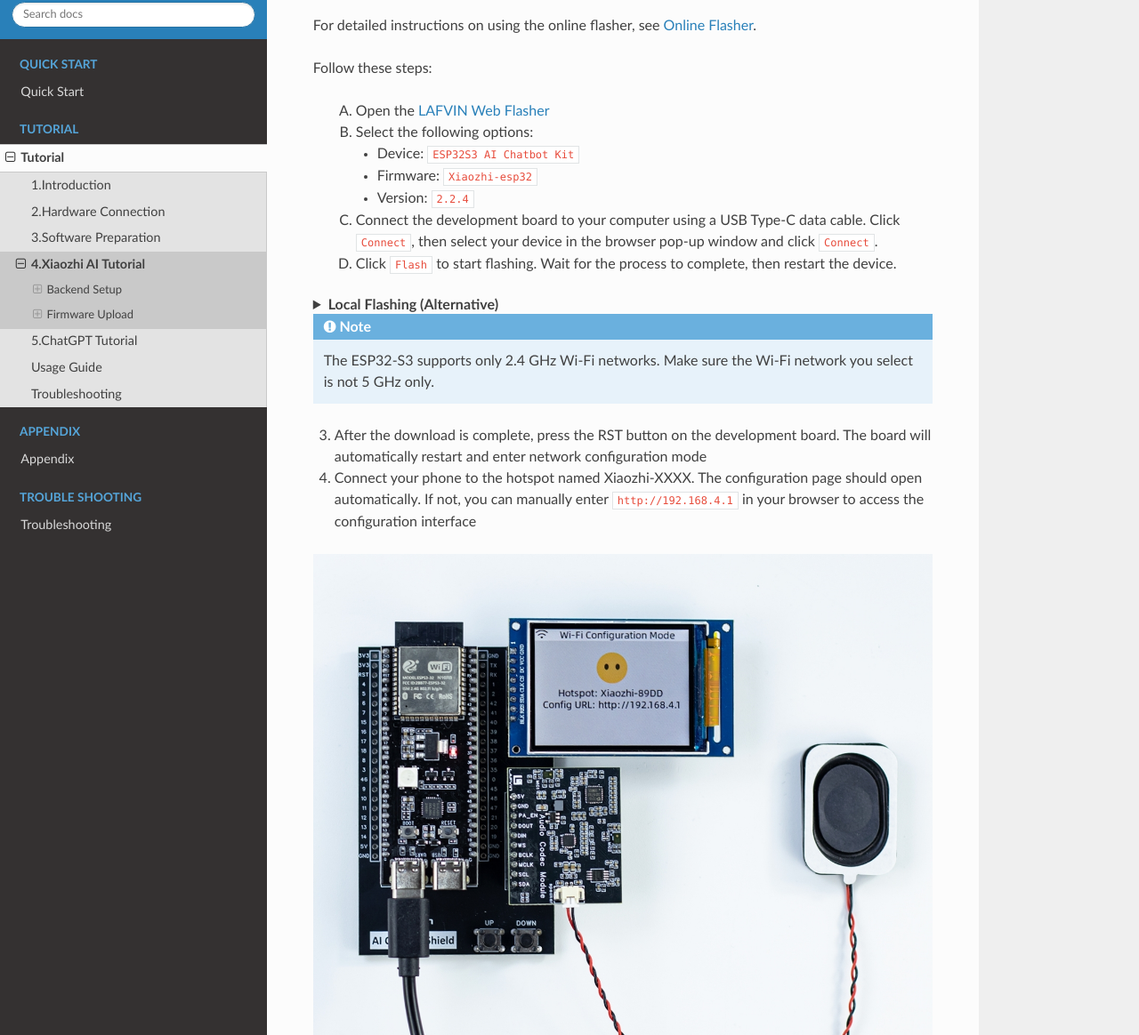
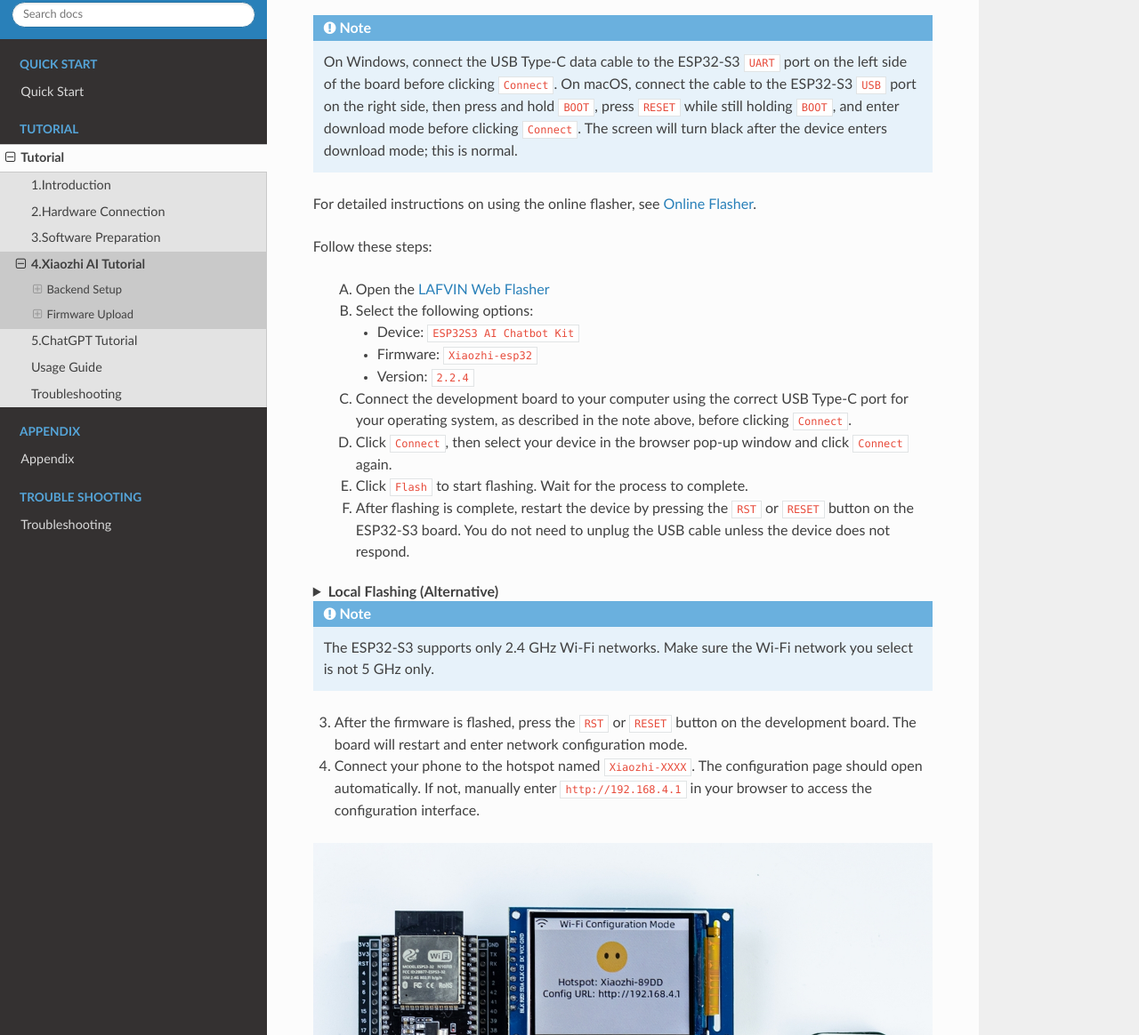
Before and after one commit to lafvintech/LAFVIN-AI-Chatbot, a Sphinx documentation site: the page built from docs/source/Tutorial/4.xiaozhi_ai.rst, in a window 1280 px wide and 1400 px high, scrolled down 4801 px. Shown: the part 236-1400 px from the top of the window at 89% size. Built offline with Sphinx 7.4.7 and the Read the Docs theme 3.1.0, drawn with Linux system fonts in a browser that asks for light colours; some of the changed text lies outside the part shown.

Commit message:
增加macos在线烧录说明;增加下载模式视频;优化教程

```diff
--- a/docs/source/Tutorial/4.xiaozhi_ai.rst
+++ b/docs/source/Tutorial/4.xiaozhi_ai.rst
@@ -92,6 +92,9 @@
 .. warning::
    Use a USB Type-C cable that supports data transfer. A charging-only cable may power the board but will not work for flashing.
 
+.. note::
+   On Windows, connect the USB Type-C data cable to the ESP32-S3 ``UART`` port on the left side of the board before clicking ``Connect``. On macOS, connect the cable to the ESP32-S3 ``USB`` port on the right side, then press and hold ``BOOT``, press ``RESET`` while still holding ``BOOT``, and enter download mode before clicking ``Connect``. The screen will turn black after the device enters download mode; this is normal.
+
 For detailed instructions on using the online flasher, see :ref:`Online Flasher <online_flasher>`.
 
 Follow these steps:
@@ -103,8 +106,10 @@
       - Firmware: ``Xiaozhi-esp32``
       - Version: ``2.2.4``
 
-   C. Connect the development board to your computer using a USB Type-C data cable. Click ``Connect``, then select your device in the browser pop-up window and click ``Connect``.
-   D. Click ``Flash`` to start flashing. Wait for the process to complete, then restart the device.
+   C. Connect the development board to your computer using the correct USB Type-C port for your operating system, as described in the note above, before clicking ``Connect``.
+   D. Click ``Connect``, then select your device in the browser pop-up window and click ``Connect`` again.
+   E. Click ``Flash`` to start flashing. Wait for the process to complete.
+   F. After flashing is complete, restart the device by pressing the ``RST`` or ``RESET`` button on the ESP32-S3 board. You do not need to unplug the USB cable unless the device does not respond.
 
 .. raw:: html
 
@@ -146,14 +151,14 @@
 .. note::
    The ESP32-S3 supports only 2.4 GHz Wi-Fi networks. Make sure the Wi-Fi network you select is not 5 GHz only.
 
-3. After the download is complete, press the RST button on the development board. The board will automatically restart and enter network configuration mode
-4. Connect your phone to the hotspot named Xiaozhi-XXXX. The configuration page should open automatically. If not, you can manually enter ``http://192.168.4.1`` in your browser to access the configuration interface
+3. After the firmware is flashed, press the ``RST`` or ``RESET`` button on the development board. The board will restart and enter network configuration mode.
+4. Connect your phone to the hotspot named ``Xiaozhi-XXXX``. The configuration page should open automatically. If not, manually enter ``http://192.168.4.1`` in your browser to access the configuration interface.
 
 .. image:: img/wificonfig_xiaozhi.png
 
-5. Select your Wi-Fi network and enter the password to connect
-6. The board will automatically restart, connect to your Wi-Fi, and announce a 6-digit verification code
-7. Go to the backend interface. add the device in the Agent you just created:
+5. Select your Wi-Fi network, enter the password, and click ``Save``. The device will save the settings and restart automatically.
+6. After restarting, the board will connect to your Wi-Fi and announce a 6-digit verification code. If it does not restart within about 30 seconds, press the ``RST`` or ``RESET`` button once.
+7. Go to the backend interface and add the device in the Agent you just created:
 
    * Click the "Add Device" button
    * Enter the 6-digit verification code announced by the device
@@ -168,4 +173,4 @@
 
 .. image:: img/main_xiaozhi.png
 
-If you are using a macOS system, please refer to the firmware upload method described in :ref:`macos_upload`.
+For flashing help, driver troubleshooting, or alternative flashing methods, see :ref:`Online Flasher <online_flasher>`.
```
Also changed, not shown: docs/source/Appendix/install_driver.rst (+15 -0 lines), docs/source/Appendix/online_flasher.rst (+20 -3 lines), docs/source/Tutorial/5.chatgpt.rst (+5 -5 lines), 1 other file.
